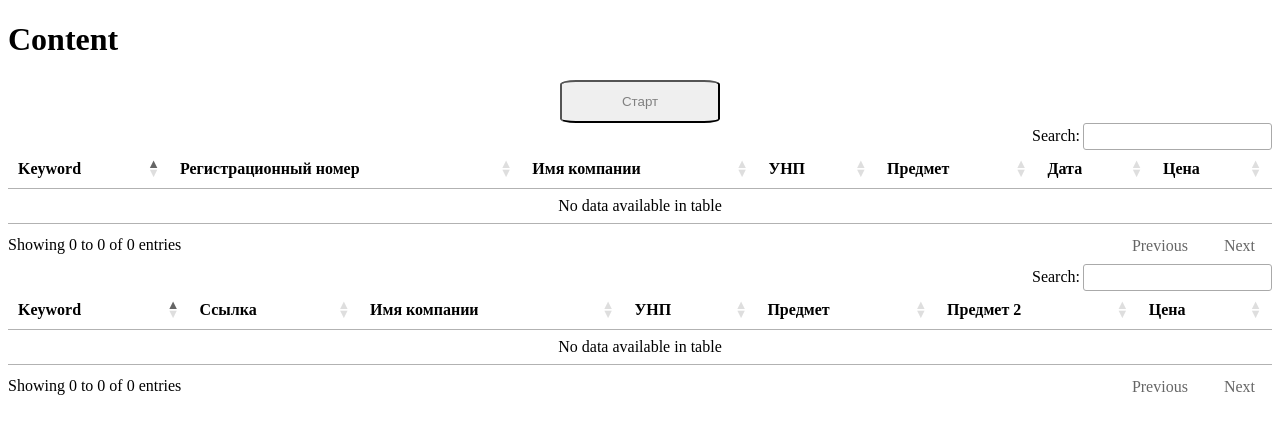
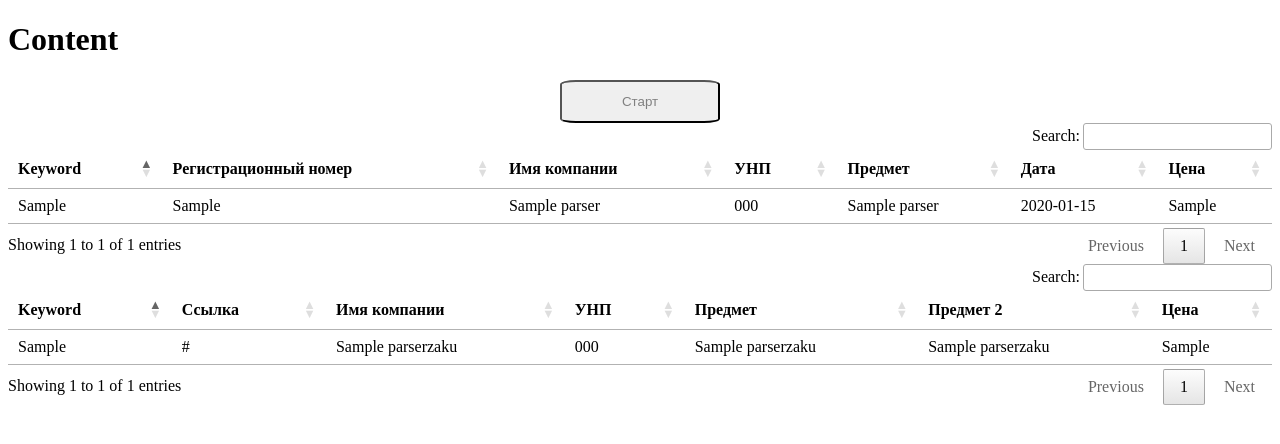
Before and after one commit to chernik1/parse_sales, a Django app: page / in a window 1280 px wide. Shown: the top 444 px of the page. Run offline with Django 4.2, Linux system fonts and the light colour scheme; tables that the repository leaves empty hold one stand-in row (values such as "Sample post"); some libraries are stand-ins or nearby versions.

Commit message:
add table for parse zakupki

```diff
--- a/main/admin.py
+++ b/main/admin.py
@@ -1,5 +1,5 @@
 from django.contrib import admin
-from .models import Parser, ParserDelete, ParserZaku
+from .models import Parser, ParserDelete, ParserZaku, ParserZakuDelete
 # Register your models here.
 
 @admin.register(Parser)
@@ -19,3 +19,7 @@
 @admin.register(ParserZaku)
 class ParserZakuAdmin(admin.ModelAdmin):
     list_display = ['keyword', 'url', 'name_company', 'name_purchase', 'main_name_purchase', 'name_purchase', 'price']
+
+@admin.register(ParserZakuDelete)
+class ParserZakuDeleteAdmin(admin.ModelAdmin):
+    list_display = ['url']
--- a/main/parsers/BUTB/parser.py
+++ b/main/parsers/BUTB/parser.py
@@ -1,8 +1,6 @@
 from playwright.sync_api import Playwright, Page, sync_playwright
 import sys
-sys.path.append('C:\\Users\\Максим\\Desktop\\project\\father_help\\main\\parsers')
-
-import settings
+import main.parsers.settings as settings
 from bs4 import BeautifulSoup
 from pprint import pprint
 import asyncio
--- a/main/parsers/goszakupki/zaku.py
+++ b/main/parsers/goszakupki/zaku.py
@@ -1,7 +1,5 @@
 import sys
-sys.path.append('C:\\Users\\Максим\\Desktop\\project\\father_help\\main\\parsers')
-
-import settings
+import main.parsers.settings as settings
 import asyncio
 import collections
 import json
--- a/main/static/js/main.js
+++ b/main/static/js/main.js
@@ -72,7 +72,7 @@
         dataType: "json",
         success: function(response) {
             table.clear();
-            response.table.forEach(function(item) {
+            response.parser.forEach(function(item) {
                 let row = document.createElement('tr');
 
                 let keywordCell = document.createElement('td');
@@ -128,7 +128,7 @@
         success: function(response) {
             table.clear().draw();
 
-            response.table.forEach(function(item) {
+            response.parser.forEach(function(item) {
                 let row = document.createElement('tr');
 
                 let keywordCell = document.createElement('td');
@@ -193,7 +193,7 @@
             let table = $('#table').DataTable();
             table.clear();
 
-            response.table.forEach(function(item) {
+            response.parser.forEach(function(item) {
                 let row = document.createElement('tr');
 
                 let keywordCell = document.createElement('td');
@@ -239,4 +239,7 @@
     });
 });
 
+
+
+
 });
--- a/main/static/js/parse_zaku.js
+++ b/main/static/js/parse_zaku.js
@@ -23,7 +23,7 @@
     buttons: [
         {
             text: 'Завершить',
-            className: 'button-table-complete',
+            className: 'button-table',
             action: function (e, dt, node, config){
 
                 let selectedIds = [];
@@ -38,6 +38,13 @@
             }
         },
         {
+            text: 'Удалить всё',
+            className: 'button-table',
+            action: function (e, dt, node, config){
+                deleteAllFunction();
+            }
+        },
+        {
             text: 'Старт',
             className: 'button-table-start',
             action: function (e, dt, node, config){
@@ -49,15 +56,17 @@
 
 function completeFunction(id_list){
    $.ajax({
-        url: "/complete/",
+        url: "/complete_zaku/",
         type: "POST",
         data: {
             id_list: id_list,
         },
         dataType: "json",
         success: function(response) {
-            table.clear();
-            response.table.forEach(function(item) {
+            let tableZaku = $('#table-zaku').DataTable();
+            tableZaku.clear();
+            console.log(response);
+            response.parser_zaku.forEach(function(item) {
                 let row = document.createElement('tr');
 
                 let keywordCell = document.createElement('td');
@@ -66,8 +75,8 @@
                 row.appendChild(keywordCell);
 
                 let idPurchaseCell = document.createElement('td');
-                idPurchaseCell.setAttribute('data-id_purchase', item.id_purchase);
-                idPurchaseCell.textContent = item.id_purchase;
+                idPurchaseCell.setAttribute('data-id_purchase', item.url);
+                idPurchaseCell.textContent = item.url;
                 row.appendChild(idPurchaseCell);
 
                 let nameCompanyCell = document.createElement('td');
@@ -75,32 +84,44 @@
                 nameCompanyCell.textContent = item.name_company;
                 row.appendChild(nameCompanyCell);
 
+                let payerNumberCell = document.createElement('td');
+                payerNumberCell.setAttribute('data-payer_number', item.payer_number);
+                payerNumberCell.textContent = item.payer_number;
+                row.appendChild(payerNumberCell);
+
+                let mainNamePurchaseCell = document.createElement('td');
+                mainNamePurchaseCell.setAttribute('data-main_name_purchase', item.main_name_purchase);
+                mainNamePurchaseCell.textContent = item.main_name_purchase;
+                row.appendChild(mainNamePurchaseCell);
+
                 let namePurchaseCell = document.createElement('td');
                 namePurchaseCell.setAttribute('data-name_purchase', item.name_purchase);
                 namePurchaseCell.textContent = item.name_purchase;
                 row.appendChild(namePurchaseCell);
-
-                let dateCell = document.createElement('td');
-                dateCell.setAttribute('data-date', item.date);
-                dateCell.textContent = item.date;
-                row.appendChild(dateCell);
 
                 let priceCell = document.createElement('td');
                 priceCell.setAttribute('data-price', item.price);
                 priceCell.textContent = item.price;
                 row.appendChild(priceCell);
 
-                let payerNumberCell = document.createElement('td');
-                payerNumberCell.setAttribute('data-payer-number', item.payer_number);
-                payerNumberCell.textContent = item.payer_number;
-                row.appendChild(payerNumberCell);
+                tableZaku.row.add(row);
+            });
+            tableZaku.draw();
+        }
+    });
+}
 
-                table.row.add(row);
-            });
+function deleteAllFunction() {
+    $.ajax({
+        url: "/delete_all_zaku/",
+        type: "GET",
+        dataType: "json",
+        success: function(response) {
+            table.clear();
             table.draw();
         }
     });
-};
+}
 
 
 function start(){
@@ -111,7 +132,7 @@
         success: function(response) {
             let tableZaku = $('#table-zaku').DataTable();
             tableZaku.clear();
-            response.table.forEach(function(item) {
+            response.parser_zaku.forEach(function(item) {
                 let row = document.createElement('tr');
 
                 let keywordCell = document.createElement('td');
@@ -120,8 +141,8 @@
                 row.appendChild(keywordCell);
 
                 let idPurchaseCell = document.createElement('td');
-                idPurchaseCell.setAttribute('data-id_purchase', item.url_purchase);
-                idPurchaseCell.textContent = item.url_purchase;
+                idPurchaseCell.setAttribute('data-id_purchase', item.url);
+                idPurchaseCell.textContent = item.url;
                 row.appendChild(idPurchaseCell);
 
                 let nameCompanyCell = document.createElement('td');
--- a/main/templates/main/index.html
+++ b/main/templates/main/index.html
@@ -36,7 +36,7 @@
 </div>
 
 <table id="table">
-    {% for item in table %}
+    {% for item in parser %}
     <tr>
         <td data-keyword="{{ item.keyword }}">{{ item.keyword }}</td>
         <td data-id_purchase="{{ item.id_purchase }}">{{ item.id_purchase }}</td>
@@ -50,10 +50,10 @@
 </table>
 
 <table id="table-zaku">
-    {% for item in table %}
+    {% for item in parser_zaku %}
     <tr>
         <td data-keyword="{{ item.keyword }}">{{ item.keyword }}</td>
-        <td data-id_purchase="{{ item.url_purchase }}">{{ item.url_purchase }}</td>
+        <td data-id_purchase="{{ item.url }}">{{ item.url }}</td>
         <td data-name_company="{{ item.name_company }}">{{ item.name_company }}</td>
         <td data-payer_number="{{ item.payer_number }}">{{ item.payer_number }}</td>
         <td data-main_name_purchase="{{ item.main_name_purchase }}">{{ item.main_name_purchase }}</td>
--- a/main/urls.py
+++ b/main/urls.py
@@ -8,4 +8,6 @@
     path('delete_all/', views.delete_all, name='delete_all'),
     path('complete/', views.complete, name='complete'),
     path('data_zaku/', views.form_data_zaku, name='form_data_zaku'),
+    path('delete_all_zaku/', views.delete_all_zaku, name='delete_all_zaku'),
+    path('complete_zaku/', views.complete_zaku, name='complete_zaku'),
 ]
--- a/main/views.py
+++ b/main/views.py
@@ -1,12 +1,10 @@
 from django.shortcuts import render, redirect
 import sys
-sys.path.append('C:/Users/Максим/Desktop/project/father_help/main/parsers/goszakupki')
-sys.path.append('C:/Users/Максим/Desktop/project/father_help/main/parsers/BUTB')
-import parser as butb
-import zaku
+import main.parsers.BUTB.parser as butb
+import main.parsers.goszakupki.zaku as zaku
 from django.http import JsonResponse
 from django.views.decorators.csrf import csrf_exempt
-from .models import Parser, ParserDelete
+from .models import Parser, ParserDelete, ParserZaku, ParserZakuDelete
 import uuid
 from time import sleep
 
@@ -73,7 +71,7 @@
                     'id': new_id,
                 })
     context = {
-        'table': parser_for_json,
+        'parser': parser_for_json,
     }
 
     return JsonResponse(context, safe=False)
@@ -103,7 +101,7 @@
                 'payer_number':  item.payer_number,
             })
         context = {
-            'table': table_for_json,
+            'parser': table_for_json,
         }
         return JsonResponse(context, safe=False)
     redirect('/')
@@ -119,8 +117,11 @@
 
 def index(request):
     parser = Parser.objects.all()
+    parser_zaku = ParserZaku.objects.all()
+
     context = {
         'parser': parser,
+        'parser_zaku': parser_zaku,
     }
     return render(request, 'main/index.html', context)
 
@@ -149,7 +150,7 @@
                 'payer_number': item.payer_number,
             })
         context = {
-            'table': table_for_json,
+            'parser': table_for_json,
         }
         return JsonResponse(context, safe=False)
     redirect('/')
@@ -157,13 +158,77 @@
 
 @csrf_exempt
 def form_data_zaku(request):
-    table_for_json = []
 
     result = zaku.run_programm()
-    print(f"result: {result}")
+    parser_zaku_for_json = []
+
+    for item in result:
+
+        if ParserDelete.objects.filter(id_purchase=item['url_purchase']).exists():
+            continue
+
+        if ParserZaku.objects.filter(keyword=item['url_purchase']).exists():
+            continue
+
+        ParserZaku.objects.create(
+            keyword=item['keyword'],
+            url=item['url_purchase'],
+            name_company=item['name_company'],
+            payer_number=item['payer_number'],
+            main_name_purchase=item['main_name_purchase'],
+            name_purchase=item['name_purchase'],
+            price=item['price'],
+        )
+
+        parser_zaku_for_json.append({
+            'keyword': item['keyword'],
+            'url': item['url_purchase'],
+            'name_company': item['name_company'],
+            'payer_number': item['payer_number'],
+            'main_name_purchase': item['main_name_purchase'],
+            'name_purchase': item['name_purchase'],
+            'price': item['price'],
+        })
 
     context = {
-        'table': result,
+        'parser_zaku': parser_zaku_for_json,
     }
 
     return JsonResponse(context, safe=False)
+
+def delete_all_zaku(request):
+    if request.method == 'GET':
+        parser_zaku_all = ParserZaku.objects.all()
+        for item in parser_zaku_all:
+            item.delete()
+        return JsonResponse('ok', safe=False)
+
+
+@csrf_exempt
+def complete_zaku(request):
+    if request.method == 'POST':
+        list_id = request.POST.getlist('id_list[]')
+        list_id = list(filter(None, list_id))
+        for id_item in list_id:
+            queryset = ParserZaku.objects.filter(url=id_item)
+            add_delete = ParserZakuDelete.objects.create(
+                url=id_item,
+            )
+            item = queryset.first()
+            item.delete()
+        table = ParserZaku.objects.all()
+        table_for_json = []
+        for item in table:
+            table_for_json.append({
+                'keyword': item.keyword,
+                'url': item.url,
+                'name_company': item.name_company,
+                'payer_number': item.payer_number,
+                'main_name_purchase': item.main_name_purchase,
+                'name_purchase': item.name_purchase,
+                'price': item.price,
+            })
+        context = {
+            'parser_zaku': table_for_json,
+        }
+        return JsonResponse(context, safe=False)
```
Also changed, not shown: main/models.py (+8 -2 lines).
